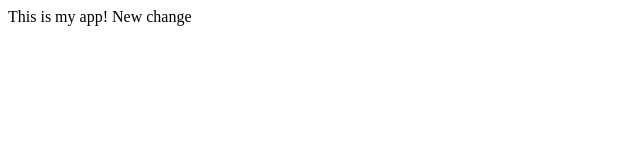
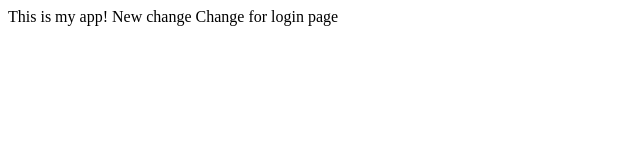
Before and after one commit to RomneyDa/git-tests, a plain HTML site: page index.html in a window 1280 px wide. Shown: the whole page, without its empty margins (0-640 px from the left). Drawn offline with Linux system fonts and the light colour scheme.

Commit message:
index.html edits

```diff
--- a/index.html
+++ b/index.html
@@ -8,6 +8,7 @@
 <body>
     This is my app!
     New change
+    Change for login page
     <script src="main.js"></script>
 </body>
 </html>
```
